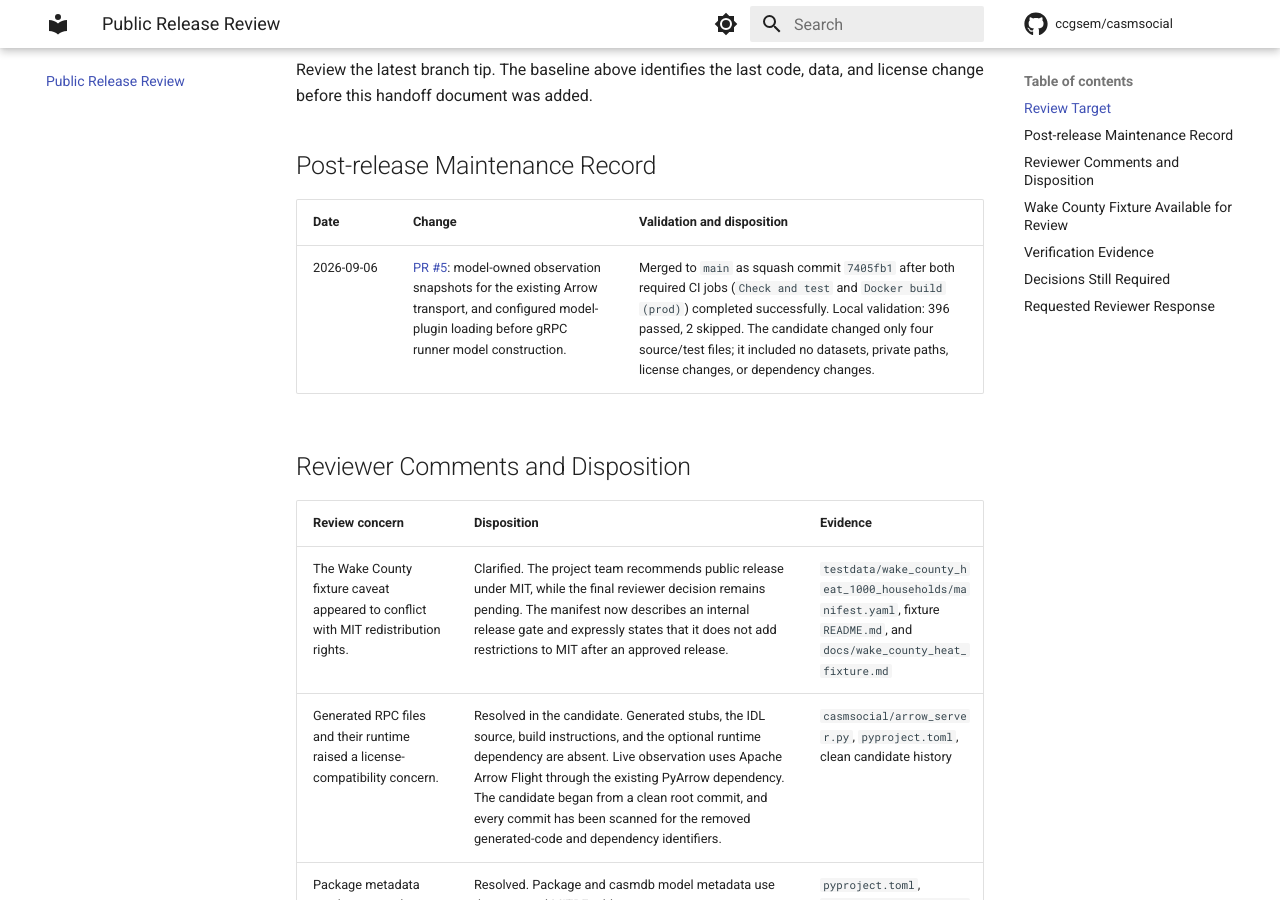
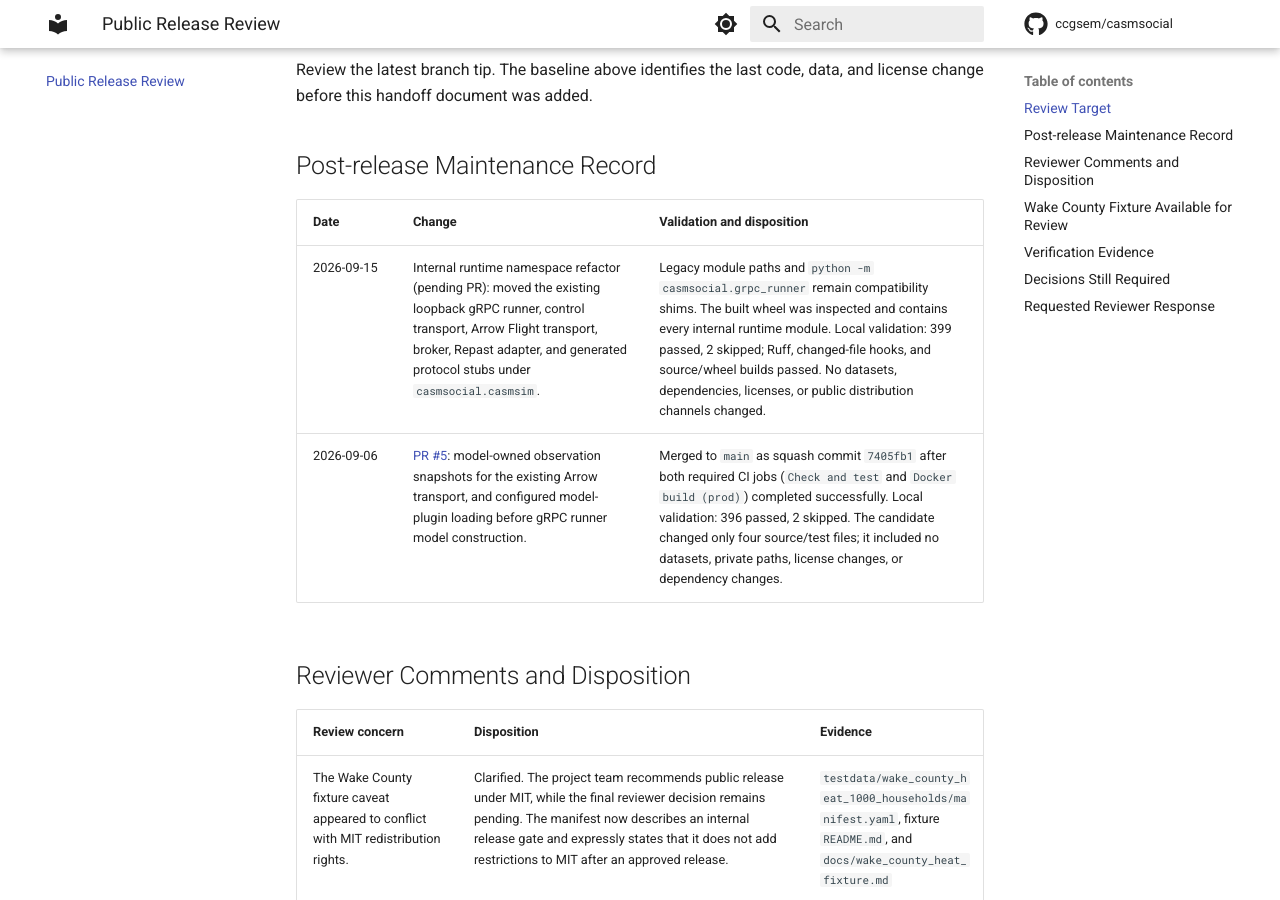
Before and after one commit to ccgsem/casmsocial, an MkDocs documentation site: the page built from docs/public_release_review.md, in a window 1280 px wide and 900 px high, scrolled down 678 px. Built offline with MkDocs 1.6.1 and Material for MkDocs 9.7.7, drawn with Linux system fonts in a browser that asks for light colours; comment, search, counter and statistics services are not loaded.

Commit message:
docs: record runtime refactor review

```diff
--- a/docs/public_release_review.md
+++ b/docs/public_release_review.md
@@ -29,6 +29,7 @@ code, data, and license change before this handoff document was added.
 
 | Date | Change | Validation and disposition |
 |---|---|---|
+| 2026-09-15 | Internal runtime namespace refactor (pending PR): moved the existing loopback gRPC runner, control transport, Arrow Flight transport, broker, Repast adapter, and generated protocol stubs under `casmsocial.casmsim`. | Legacy module paths and `python -m casmsocial.grpc_runner` remain compatibility shims. The built wheel was inspected and contains every internal runtime module. Local validation: 399 passed, 2 skipped; Ruff, changed-file hooks, and source/wheel builds passed. No datasets, dependencies, licenses, or public distribution channels changed. |
 | 2026-09-06 | [PR #5](https://github.com/ccgsem/casmsocial/pull/5): model-owned observation snapshots for the existing Arrow transport, and configured model-plugin loading before gRPC runner model construction. | Merged to `main` as squash commit `7405fb1` after both required CI jobs (`Check and test` and `Docker build (prod)`) completed successfully. Local validation: 396 passed, 2 skipped. The candidate changed only four source/test files; it included no datasets, private paths, license changes, or dependency changes. |
 
 ## Reviewer Comments and Disposition
```
